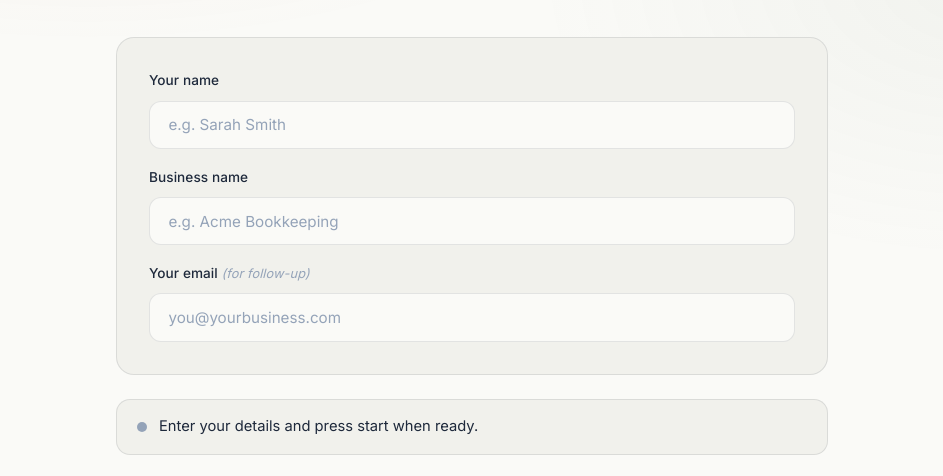
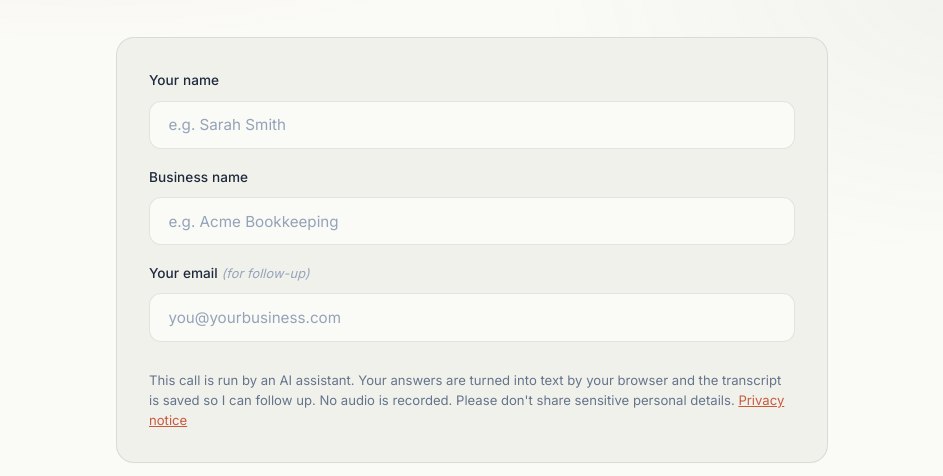
Before and after one commit to Jakes1988Doc/AI-discovery, a website: page call/index.html in a window 1280 px wide. Shown: the part 260-736 px from the top of the page, without its empty margins (168-1111 px from the left). Drawn offline with Linux system fonts and the light colour scheme; no server answers.

Commit message:
Update index.html

```diff
--- a/call/index.html
+++ b/call/index.html
@@ -394,6 +394,7 @@
     <input type="text" id="business-name" placeholder="e.g. Acme Bookkeeping" />
     <label for="email">Your email <span class="optional-hint">(for follow-up)</span></label>
     <input type="email" id="email" placeholder="you@yourbusiness.com" />
+    <p style="font-size:0.82rem; line-height:1.5; color:#64748b; margin:0.75rem 0 0;">This call is run by an AI assistant. Your answers are turned into text by your browser and the transcript is saved so I can follow up. No audio is recorded. Please don't share sensitive personal details. <a href="/privacy/" target="_blank" rel="noopener" style="color:#c85a3e;">Privacy notice</a></p>
   </div>
 
   <div class="status-row">
```
